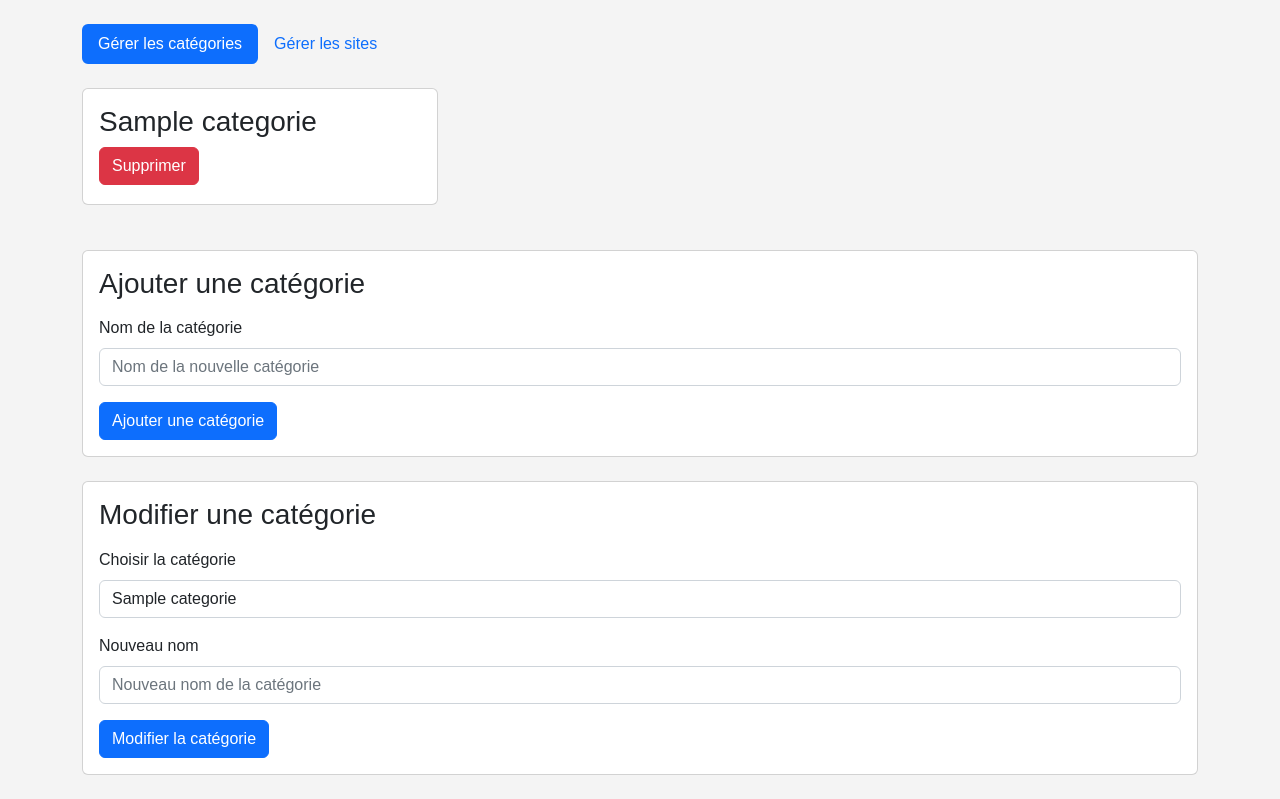
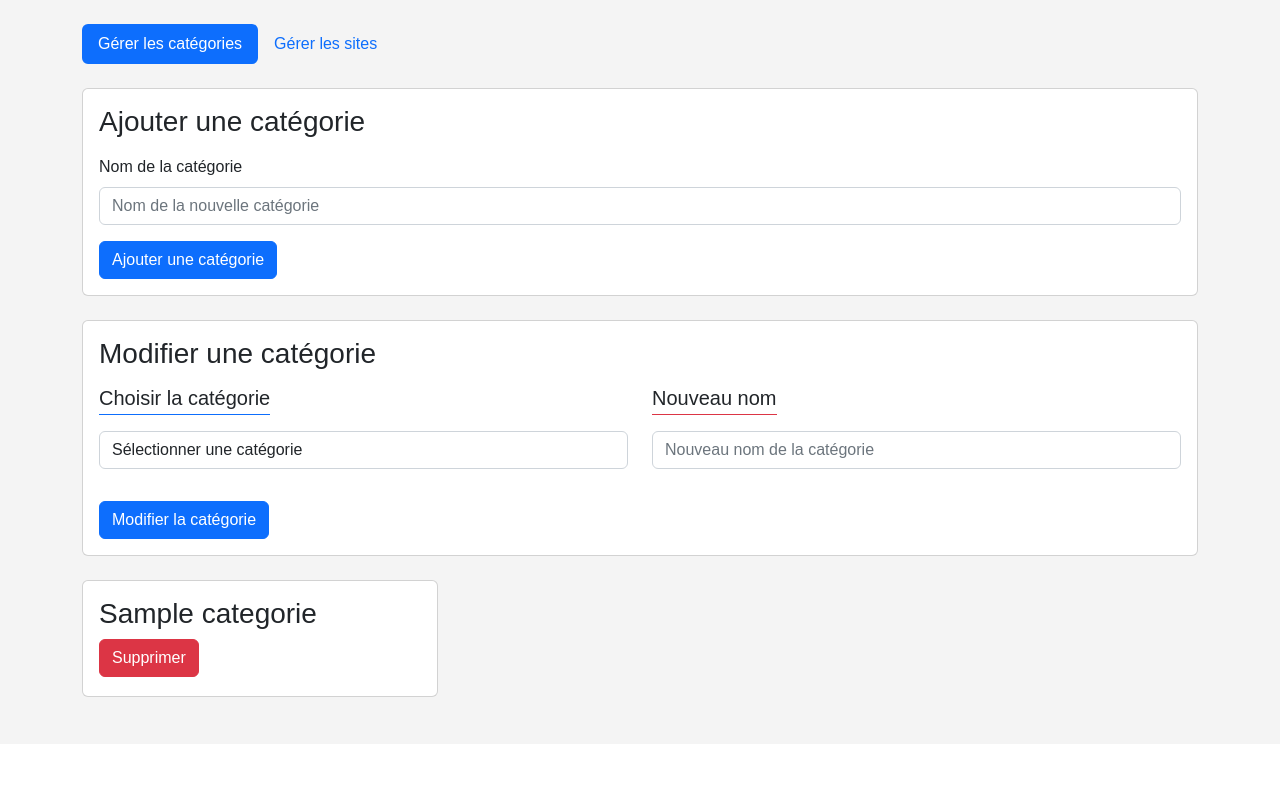
Before and after one commit to TheGuardianLight/hub-site, a PHP site: page /gestion.php in a window 1280 px wide, after a click on "Gérer les catégories". Shown: the part 56-855 px from the top of the page. After the commit the page ends 753 px from the top, so only its background shows below. Run offline with PHP 8.4, Linux system fonts and the light colour scheme; the visitor is signed in with stand-in values (Sample User, id 1); tables that the repository leaves empty or names only in its code hold one stand-in row (values such as "Sample post"); data that the repository does not hold is empty.

Commit message:
- Amélioration de l'affichage

```diff
--- a/gestion.php
+++ b/gestion.php
@@ -40,7 +40,8 @@ while ($row = $resultSites->fetch()) {
     <meta charset="UTF-8">
     <meta content="width=device-width, initial-scale=1.0" name="viewport">
     <title>Gestion</title>
-    <link href="https://cdn.jsdelivr.net/npm/bootstrap@5.2.3/dist/css/bootstrap.min.css" rel="stylesheet" integrity="sha384-rbsA2VBKQhggwzxH7pPCaAqO46MgnOM80zW1RWuH61DGLwZJEdK2Kadq2F9CUG65" crossorigin="anonymous">
+    <link href="https://cdn.jsdelivr.net/npm/bootstrap@5.2.3/dist/css/bootstrap.min.css" rel="stylesheet"
+          integrity="sha384-rbsA2VBKQhggwzxH7pPCaAqO46MgnOM80zW1RWuH61DGLwZJEdK2Kadq2F9CUG65" crossorigin="anonymous">
     <link href="styles.css" rel="stylesheet"/>
 </head>
 <body>
@@ -51,32 +52,21 @@ while ($row = $resultSites->fetch()) {
     <!-- Tabs -->
     <ul class="nav nav-pills my-4" id="adminTabs" role="tablist">
         <li class="nav-item" role="presentation">
-            <button class="nav-link" id="categories-tab" data-bs-toggle="pill" data-bs-target="#categories" type="button" role="tab" aria-controls="categories">Gérer les catégories</button>
+            <button class="nav-link" id="categories-tab" data-bs-toggle="pill" data-bs-target="#categories"
+                    type="button" role="tab" aria-controls="categories">Gérer les catégories
+            </button>
         </li>
         <li class="nav-item" role="presentation">
-            <button class="nav-link" id="sites-tab" data-bs-toggle="pill" data-bs-target="#sites" type="button" role="tab" aria-controls="sites">Gérer les sites</button>
+            <button class="nav-link" id="sites-tab" data-bs-toggle="pill" data-bs-target="#sites" type="button"
+                    role="tab" aria-controls="sites">Gérer les sites
+            </button>
         </li>
     </ul>
 
     <!-- Tabs content -->
     <div class="tab-content" id="adminTabsContent">
         <!-- Catégories tab -->
-        <div class="tab-pane fade" id="categories" role="tabpanel" aria-labelledby="categories-tab">            <div class="row">
-                <?php foreach($categories as $cat_id => $cat_name): ?>
-                    <div class="col-md-4">
-                        <div class="card mb-4">
-                            <div class="card-body">
-                                <h3 class="card-title"><?php echo $cat_name; ?></h3>
-                                <form method='post' action='php/remove_cat.php'>
-                                    <input type='hidden' name='cat_id' value='<?php echo $cat_id; ?>' />
-                                    <button type='submit' class='btn btn-danger'>Supprimer</button>
-                                </form>
-                            </div>
-                        </div>
-                    </div>
-                <?php endforeach; ?>
-            </div>
-
+        <div class="tab-pane fade" id="categories" role="tabpanel" aria-labelledby="categories-tab">
             <!-- Formulaire pour ajouter une nouvelle catégorie -->
             <div class="card my-4">
                 <div class="card-body">
@@ -84,35 +74,55 @@ while ($row = $resultSites->fetch()) {
                     <form class="mt-3" method="post" action="php/add_cat.php">
                         <div class="mb-3">
                             <label for="cat_name" class="form-label">Nom de la catégorie</label>
-                            <input type="text" class="form-control" name="cat_name" id="cat_name" placeholder="Nom de la nouvelle catégorie"/>
+                            <input type="text" class="form-control" name="cat_name" id="cat_name"
+                                   placeholder="Nom de la nouvelle catégorie"/>
                         </div>
                         <button type="submit" class="btn btn-primary">Ajouter une catégorie</button>
                     </form>
                 </div>
             </div>
 
-            <!-- Ajout d'une section pour modifier une catégorie existant -->
+            <!-- Ajout d'une section pour modifier une catégorie existante -->
             <div class="card my-4">
                 <div class="card-body">
                     <h3 class="card-title">Modifier une catégorie</h3>
-                    <form class="mt-3" method="post" action="php/edit_cat.php">
+                    <form class="mt-3 row" method="post" action="php/edit_cat.php">
                         <!-- Select pour choisir la catégorie à modifier -->
-                        <div class="mb-3">
-                            <label for="edit_cat_id" class="form-label">Choisir la catégorie</label>
+                        <div class="mb-3 col-md-6">
+                            <label for="edit_cat_id" class="form-label h5 mb-3 border-bottom pb-1 border-primary">Choisir la catégorie</label>
                             <select name="cat_id" id="edit_cat_id" class="form-control">
+                                <option value="">Sélectionner une catégorie</option>
                                 <?php foreach($categories as $cat_id => $cat_name): ?>
                                     <option value="<?php echo $cat_id; ?>"><?php echo $cat_name; ?></option>
                                 <?php endforeach; ?>
                             </select>
                         </div>
                         <!-- Input pour entrer le nouveau nom -->
-                        <div class="mb-3">
-                            <label for="new_cat_name" class="form-label">Nouveau nom</label>
+                        <div class="mb-3 col-md-6">
+                            <label for="new_cat_name" class="form-label h5 mb-3 border-bottom pb-1 border-danger">Nouveau nom</label>
                             <input type="text" class="form-control" name="new_cat_name" id="new_cat_name" placeholder="Nouveau nom de la catégorie">
                         </div>
+                        <div class="col-12 mt-3">
                             <button type="submit" class="btn btn-primary">Modifier la catégorie</button>
+                        </div>
                     </form>
                 </div>
+            </div>
+
+            <div class="row">
+                <?php foreach ($categories as $cat_id => $cat_name): ?>
+                    <div class="col-md-4">
+                        <div class="card mb-4">
+                            <div class="card-body">
+                                <h3 class="card-title"><?php echo $cat_name; ?></h3>
+                                <form method='post' action='php/remove_cat.php'>
+                                    <input type='hidden' name='cat_id' value='<?php echo $cat_id; ?>'/>
+                                    <button type='submit' class='btn btn-danger'>Supprimer</button>
+                                </form>
+                            </div>
+                        </div>
+                    </div>
+                <?php endforeach; ?>
             </div>
 
         </div>
@@ -123,32 +133,38 @@ while ($row = $resultSites->fetch()) {
             <div class="card my-4">
                 <div class="card-body">
                     <h3 class="card-title">Ajouter un site</h3>
-                    <form class="mt-4" method="post" action="php/add_sites.php">
-                        <div class="mb-3">
+                    <form class="mt-4 row" method="post" action="php/add_sites.php">
+                        <div class="col-md-3 mb-3">
                             <label for="site_title" class="form-label">Titre de la carte</label>
-                            <input type="text" class="form-control" name="site_title" id="site_title" placeholder="Titre du nouveau site">
+                            <input type="text" class="form-control" name="site_title" id="site_title"
+                                   placeholder="Titre du nouveau site">
                         </div>
-                        <div class="mb-3">
+                        <div class="col-md-3 mb-3">
                             <label for="site_url" class="form-label">URL du site</label>
-                            <input type="text" class="form-control" name="site_url" id="site_url" placeholder="URL du nouveau site">
+                            <input type="text" class="form-control" name="site_url" id="site_url"
+                                   placeholder="URL du nouveau site">
                         </div>
-                        <div class="mb-3">
+                        <div class="col-md-3 mb-3">
                             <label for="site_tag" class="form-label">Tag pour le site</label>
-                            <input type="text" class="form-control" name="site_tag" id="site_tag" placeholder="Tag pour le nouveau site">
+                            <input type="text" class="form-control" name="site_tag" id="site_tag"
+                                   placeholder="Tag pour le nouveau site">
                         </div>
-                        <div class="mb-3">
+                        <div class="col-md-3 mb-3">
                             <label for="site_desc" class="form-label">Description du site</label>
-                            <input type="text" class="form-control" name="site_desc" id="site_desc" placeholder="Description du nouveau site">
+                            <input type="text" class="form-control" name="site_desc" id="site_desc"
+                                   placeholder="Description du nouveau site">
                         </div>
-                        <div class="mb-3">
+                        <div class="col-md-6 mb-3">
                             <label for="cat_id" class="form-label">Catégorie</label>
                             <select name="cat_id" id="cat_id" class="form-control">
-                                <?php foreach($categories as $cat_id => $cat_name): ?>
+                                <?php foreach ($categories as $cat_id => $cat_name): ?>
                                     <option value="<?php echo $cat_id; ?>"><?php echo $cat_name; ?></option>
                                 <?php endforeach; ?>
                             </select>
                         </div>
+                        <div class="col-12 mt-3">
                             <button type="submit" class="btn btn-primary">Ajouter un site</button>
+                        </div>
                     </form>
                 </div>
             </div>
@@ -157,38 +173,50 @@ while ($row = $resultSites->fetch()) {
             <div class="card my-4">
                 <div class="card-body">
                     <h3 class="card-title">Modifier un site</h3>
-                    <form id="editSiteForm" class="mt-4" method="post" action="php/edit_sites.php">
+                    <form id="editSiteForm" class="mt-4 row" method="post" action="php/edit_sites.php">
                         <!-- Select pour choisir le site à modifier -->
-                        <div class="mb-3">
-                            <label for="edit_site_id" class="form-label">Choisir le site</label>
+                        <div class="col-md-6 mb-3">
+                            <label for="edit_site_id" class="form-label h5 mb-3 border-bottom pb-1 border-primary">Choisir
+                                le site</label>
                             <select name="site_id" id="edit_site_id" class="form-control">
-                                <?php foreach($sites as $site): ?>
+                                <option value="">Sélectionner un site</option>
+                                <?php foreach ($sites as $site): ?>
                                     <option value="<?php echo $site['site_id']; ?>"><?php echo $site['site_title']; ?></option>
                                 <?php endforeach; ?>
                             </select>
                         </div>
                         <!-- Inputs pour modifier les infos du site -->
-                        <div class="mb-3">
-                            <label for="new_site_title" class="form-label">Nouveau titre</label>
-                            <input type="text" class="form-control" name="new_site_title" id="new_site_title" placeholder="Nouveau titre du site">
+                        <div class="col-md-3 mb-3">
+                            <label for="new_site_title" class="form-label h5 mb-3 border-bottom pb-1 border-danger">Nouveau
+                                titre</label>
+                            <input type="text" class="form-control" name="new_site_title" id="new_site_title"
+                                   placeholder="Nouveau titre du site">
                         </div>
-                        <div class="mb-3">
-                            <label for="new_site_url" class="form-label">Nouvelle URL</label>
-                            <input type="text" class="form-control" name="new_site_url" id="new_site_url" placeholder="Nouvelle URL du site">
+                        <div class="col-md-3 mb-3">
+                            <label for="new_site_url" class="form-label h5 mb-3 border-bottom pb-1 border-danger">Nouvelle
+                                URL</label>
+                            <input type="text" class="form-control" name="new_site_url" id="new_site_url"
+                                   placeholder="Nouvelle URL du site">
                         </div>
-                        <div class="mb-3">
-                            <label for="new_site_desc" class="form-label">Nouvelle description</label>
-                            <input type="text" class="form-control" name="new_site_desc" id="new_site_desc" placeholder="Nouvelle description du site">
+                        <div class="col-md-3 mb-3">
+                            <label for="new_site_desc" class="form-label h5 mb-3 border-bottom pb-1 border-danger">Nouvelle
+                                description</label>
+                            <input type="text" class="form-control" name="new_site_desc" id="new_site_desc"
+                                   placeholder="Nouvelle description du site">
                         </div>
-                        <div class="mb-3">
-                            <label for="new_cat_id" class="form-label">Nouvelle catégorie</label>
+                        <!-- Select pour modifier la catégorie du site -->
+                        <div class="col-md-3 mb-3">
+                            <label for="new_cat_id" class="form-label h5 mb-3 border-bottom pb-1 border-danger">Nouvelle
+                                catégorie</label>
                             <select name="cat_id" id="new_cat_id" class="form-control">
-                                <?php foreach($categories as $cat_id => $cat_name): ?>
+                                <?php foreach ($categories as $cat_id => $cat_name): ?>
                                     <option value="<?php echo $cat_id; ?>"><?php echo $cat_name; ?></option>
                                 <?php endforeach; ?>
                             </select>
                         </div>
+                        <div class="col-12 mt-3">
                             <button type="submit" class="btn btn-primary">Modifier le site</button>
+                        </div>
                     </form>
                 </div>
             </div>
@@ -197,8 +225,10 @@ while ($row = $resultSites->fetch()) {
             <div class="card my-4">
                 <div class="card-body">
                     <h3 class="card-title">Sites existants</h3>
-                    <?php foreach($sites as $site): ?>
-                    <div class="card mb-2">
+                    <div class="row">
+                        <?php foreach ($sites as $site): ?>
+                            <div class="col-md-6 col-lg-4 mb-4">
+                                <div class="card">
                                     <div class="card-body">
                                         <h5 class="card-title"><?php echo $site['site_title']; ?></h5>
                                         <p><strong>URL: </strong><?php echo $site['site_url']; ?></p>
@@ -206,12 +236,14 @@ while ($row = $resultSites->fetch()) {
                                         <p><strong>Description: </strong><?php echo $site['site_desc']; ?></p>
                                         <p><strong>Catégorie: </strong><?php echo $categories[$site['cat_id']] ?? 'N/A'; ?></p>
                                         <form method='post' action='php/remove_sites.php'>
-                                <input type='hidden' name='site_id' value='<?php echo $site['site_id']; ?>' />
+                                            <input type='hidden' name='site_id' value='<?php echo $site['site_id']; ?>'/>
                                             <button type='submit' class='btn btn-danger'>Supprimer</button>
                                         </form>
                                     </div>
                                 </div>
+                            </div>
                         <?php endforeach; ?>
+                    </div>
                 </div>
             </div>
         </div>
@@ -222,7 +254,9 @@ while ($row = $resultSites->fetch()) {
 $conn = null; // fermeture de la connexion à la base de données
 ?>
 
-<script src="https://cdn.jsdelivr.net/npm/bootstrap@5.2.3/dist/js/bootstrap.bundle.min.js" integrity="sha384-kenU1KFdBIe4zVF0s0G1M5b4hcpxyD9F7jL+jjXkk+Q2h455rYXK/7HAuoJl+0I4" crossorigin="anonymous"></script>
+<script src="https://cdn.jsdelivr.net/npm/bootstrap@5.2.3/dist/js/bootstrap.bundle.min.js"
+        integrity="sha384-kenU1KFdBIe4zVF0s0G1M5b4hcpxyD9F7jL+jjXkk+Q2h455rYXK/7HAuoJl+0I4"
+        crossorigin="anonymous"></script>
 
 <script>
     // Initialiser les données des sites
@@ -268,7 +302,7 @@ $conn = null; // fermeture de la connexion à la base de données
     });
 
     // call on page load
-    document.addEventListener("DOMContentLoaded", function() {
+    document.addEventListener("DOMContentLoaded", function () {
         switchTab();
     });
 </script>
```
Lines whose indentation alone changed are shown as unchanged.
